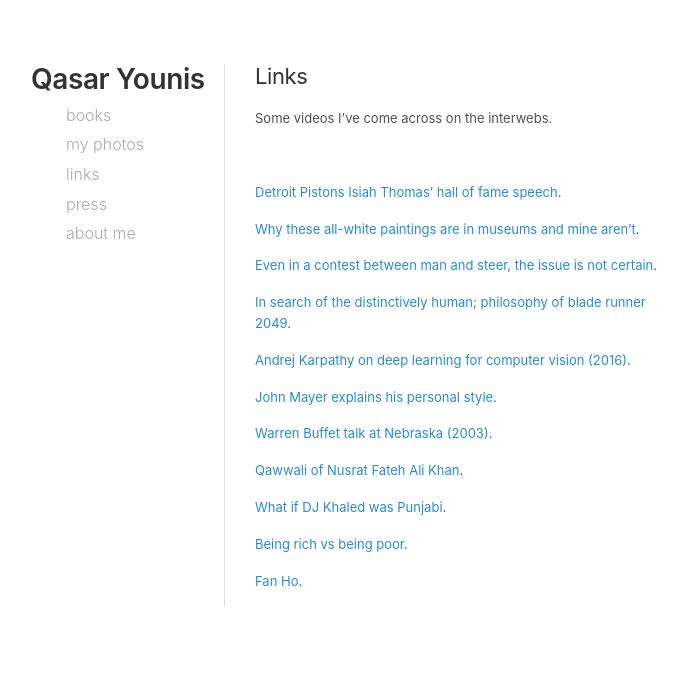
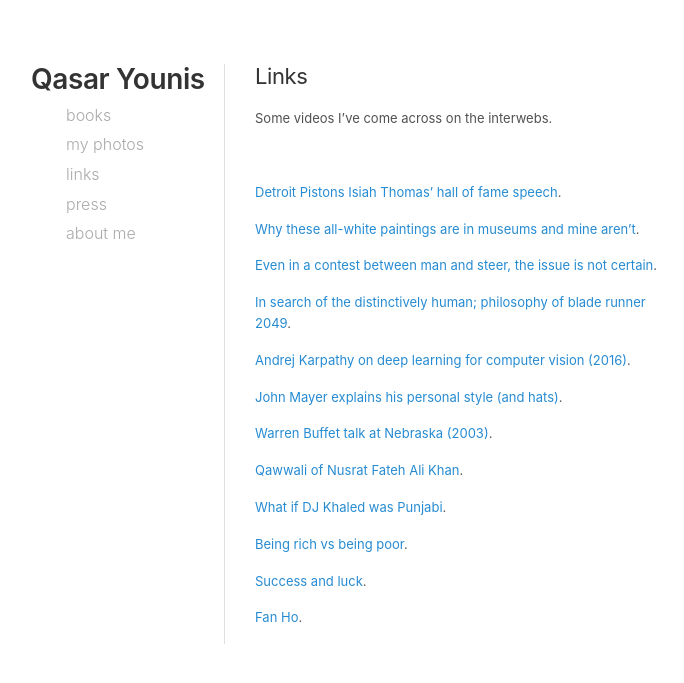
Before and after one commit to qasar/qasar.github.io, a Jekyll site: the page built from links.md, in a window 1280 px wide. Shown: the top 683 px of the page, without its empty margins (35-719 px from the left). Built offline with Jekyll 4.4.1, drawn with Linux system fonts in a browser that asks for light colours.

Commit message:
Update links.md

```diff
--- a/links.md
+++ b/links.md
@@ -17,7 +17,7 @@ Some videos I've come across on the interwebs.
 
 <a href="https://www.youtube.com/watch?v=u6aEYuemt0M" target="_blank">Andrej Karpathy on deep learning for computer vision (2016)</a>.
 
-<a href="https://www.youtube.com/watch?v=G4gjJoMi2vY" target="_blank">John Mayer explains his personal style</a>.
+<a href="https://www.youtube.com/watch?v=G4gjJoMi2vY" target="_blank">John Mayer explains his personal style (and hats)</a>.
 
 <a href="https://www.youtube.com/watch?v=M-vQGxTFfPU&list=FLXJuURIK0_r_mGlRWSPkgCw&index=103&t=0s" target="_blank">Warren Buffet talk at Nebraska (2003)</a>.
 
@@ -27,4 +27,6 @@ Some videos I've come across on the interwebs.
 
 <a href= "https://www.youtube.com/watch?v=ROfBLx6bLZI&list=FLXJuURIK0_r_mGlRWSPkgCw&index=44&t=0s" target="_blank">Being rich vs being poor</a>.
 
+<a href= "https://youtu.be/3LopI4YeC4I" target="_blank">Success and luck</a>.
+
 <a href="https://www.youtube.com/watch?v=tmnXHPjhSIM&list=FLXJuURIK0_r_mGlRWSPkgCw&index=32&t=0s" target="_blank">Fan Ho</a>.
```
